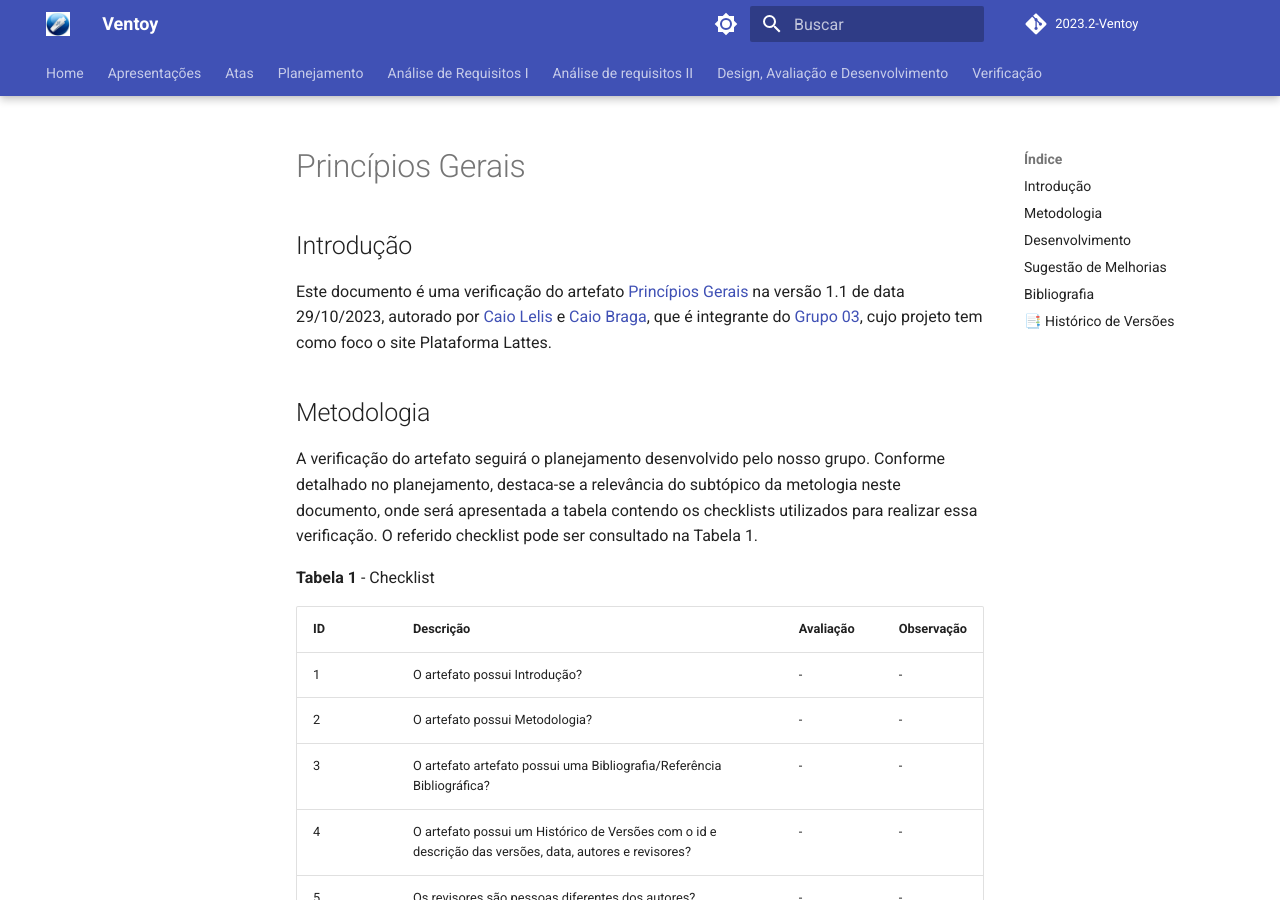
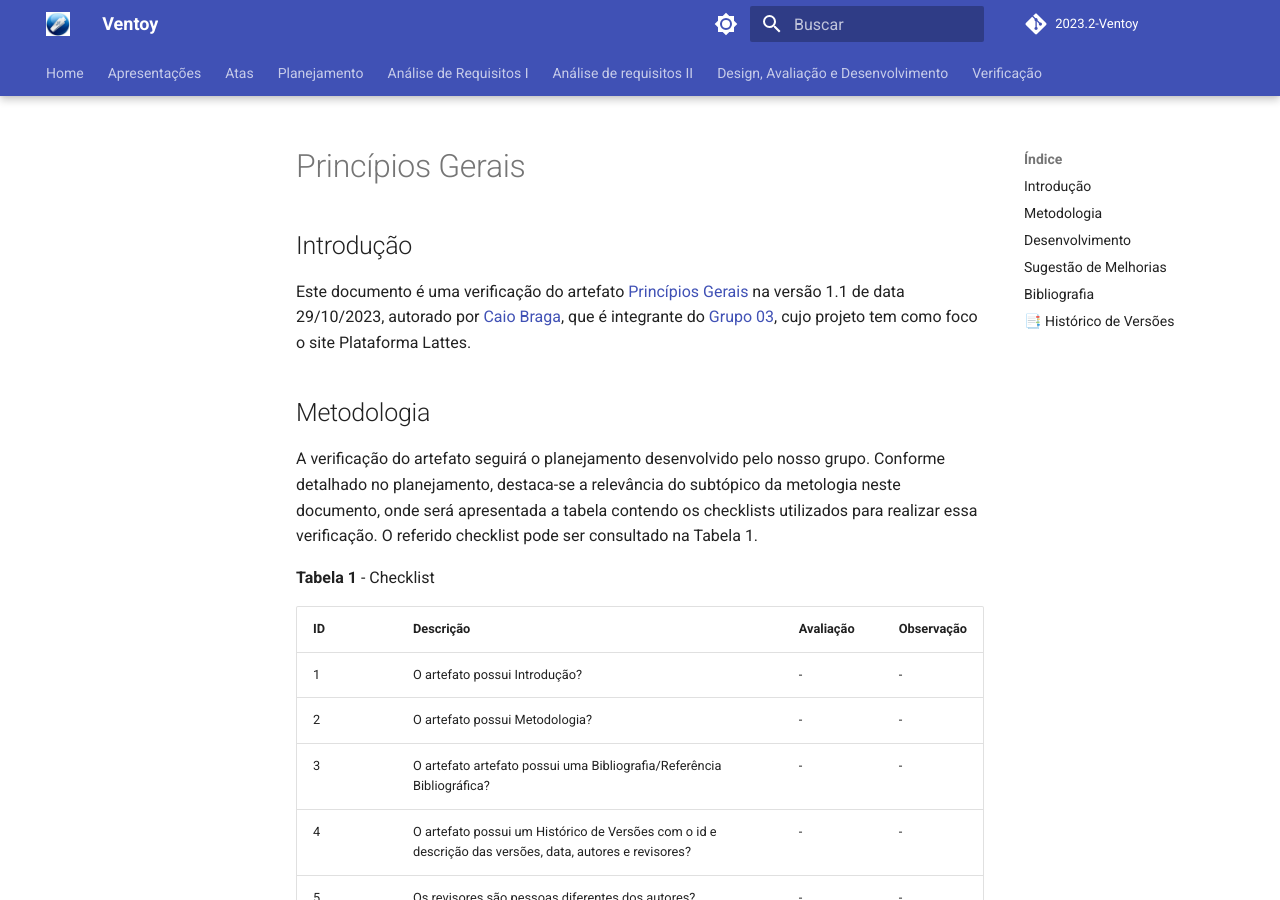
Before and after one commit to Interacao-Humano-Computador/2023.2-Ventoy, an MkDocs documentation site: the page built from docs/verificacao/principiosGerais.md, in a window 1280 px wide and 900 px high. Built offline with MkDocs 1.6.1 and Material for MkDocs 9.7.7, drawn with Linux system fonts in a browser that asks for light colours; comment, search, counter and statistics services are not loaded.

Commit message:
Update principiosGerais.md

```diff
--- a/docs/verificacao/principiosGerais.md
+++ b/docs/verificacao/principiosGerais.md
@@ -1,7 +1,7 @@
 # Princípios Gerais
 
 ## Introdução
-Este documento é uma verificação do artefato [Princípios Gerais](https://interacao-humano-computador.github.io/2023.2-PlataformaLattes/analise-de-requisitos/principios-gerais/) na versão 1.1 de data 29/10/2023, autorado por [Caio Lelis]() e [Caio Braga](), que é integrante do  [Grupo 03](https://interacao-humano-computador.github.io/2023.2-PlataformaLattes/),  cujo projeto tem como foco o site Plataforma Lattes.
+Este documento é uma verificação do artefato [Princípios Gerais](https://interacao-humano-computador.github.io/2023.2-PlataformaLattes/analise-de-requisitos/principios-gerais/) na versão 1.1 de data 29/10/2023, autorado por [Caio Braga](https://github.com/caioalvesbraga), que é integrante do  [Grupo 03](https://interacao-humano-computador.github.io/2023.2-PlataformaLattes/),  cujo projeto tem como foco o site Plataforma Lattes.
 
 ## Metodologia
 A verificação do artefato seguirá o planejamento desenvolvido pelo nosso grupo. Conforme detalhado no planejamento, destaca-se a relevância do subtópico da metologia neste documento, onde será apresentada a tabela contendo os checklists utilizados para realizar essa verificação. O referido checklist pode ser consultado na Tabela 1.
```
